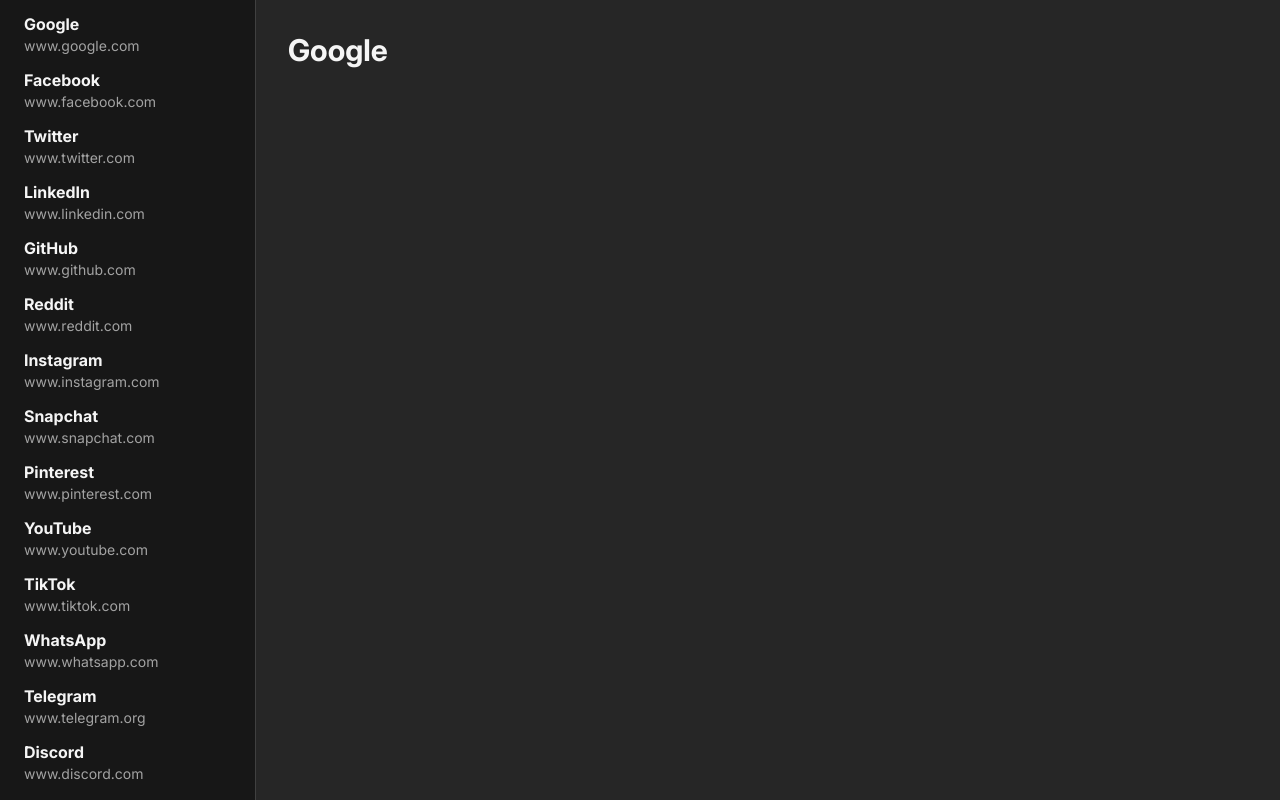
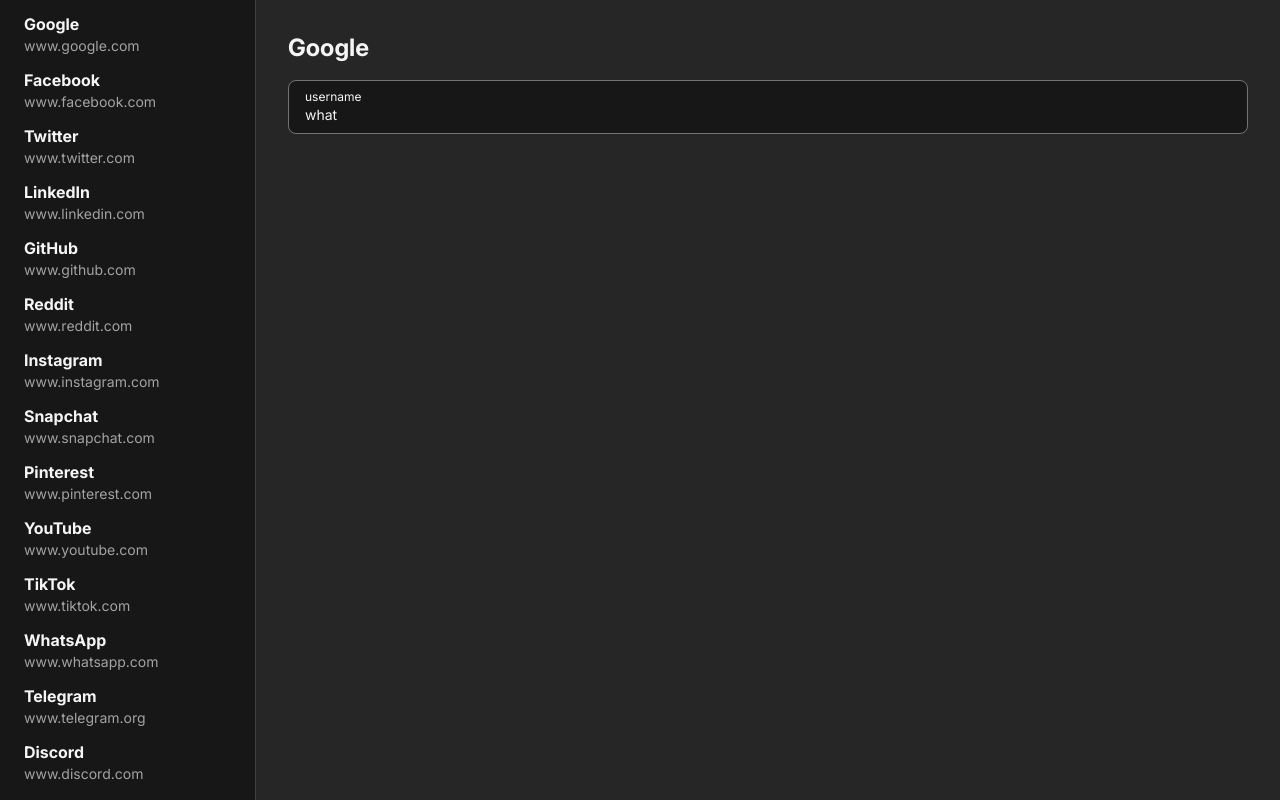
Before and after one commit to scarydoors/cerberus, a SvelteKit app: page / in a window 1280 px wide. Built offline with nearby package versions, Linux system fonts and the light colour scheme.

Commit message:
wip: mapping out input field

```diff
--- a/src/lib/components/VaultItem.svelte
+++ b/src/lib/components/VaultItem.svelte
@@ -18,14 +18,14 @@
 <button
   class={[
     'block w-full rounded-md px-4 py-1 text-left',
-    isSelected ? 'bg-blue-900 hover:bg-blue-800' : 'hover:bg-neutral-800'
+    isSelected ? 'bg-blue-700 hover:bg-blue-800' : 'hover:bg-neutral-800'
   ]}
   {onclick}
 >
   <div class="font-bold">
     {preview.name}
   </div>
-  <div class="text-sm text-neutral-400">
+  <div class={["text-sm", isSelected || "text-neutral-400"]}>
     {preview.site}
   </div>
 </button>
--- a/src/routes/+page.svelte
+++ b/src/routes/+page.svelte
@@ -24,7 +24,7 @@
   { id: 20, name: 'Signal', site: 'www.signal.org' }
 ];
 
-let selectedVaultItemId: number | null = null;
+let selectedVaultItemId = $state<number | null>(null);
 </script>
 
 <div class="flex h-screen text-neutral-100">
@@ -40,8 +40,12 @@
     </div>
   </div>
   <div class="flex-1 bg-neutral-800">
-    <div class="h-full w-full px-8">
-      <div class="pt-8 text-3xl font-bold">Google</div>
+    <div class="h-full w-full px-8 space-y-4">
+      <div class="pt-8 text-2xl font-bold">Google</div>
+      <div class="w-full border rounded-lg border-neutral-500 py-2 px-4 bg-neutral-900">
+        <div class="text-xs">username</div>
+        <div class="text-sm">what</div>
+      </div>
     </div>
   </div>
 </div>
```
